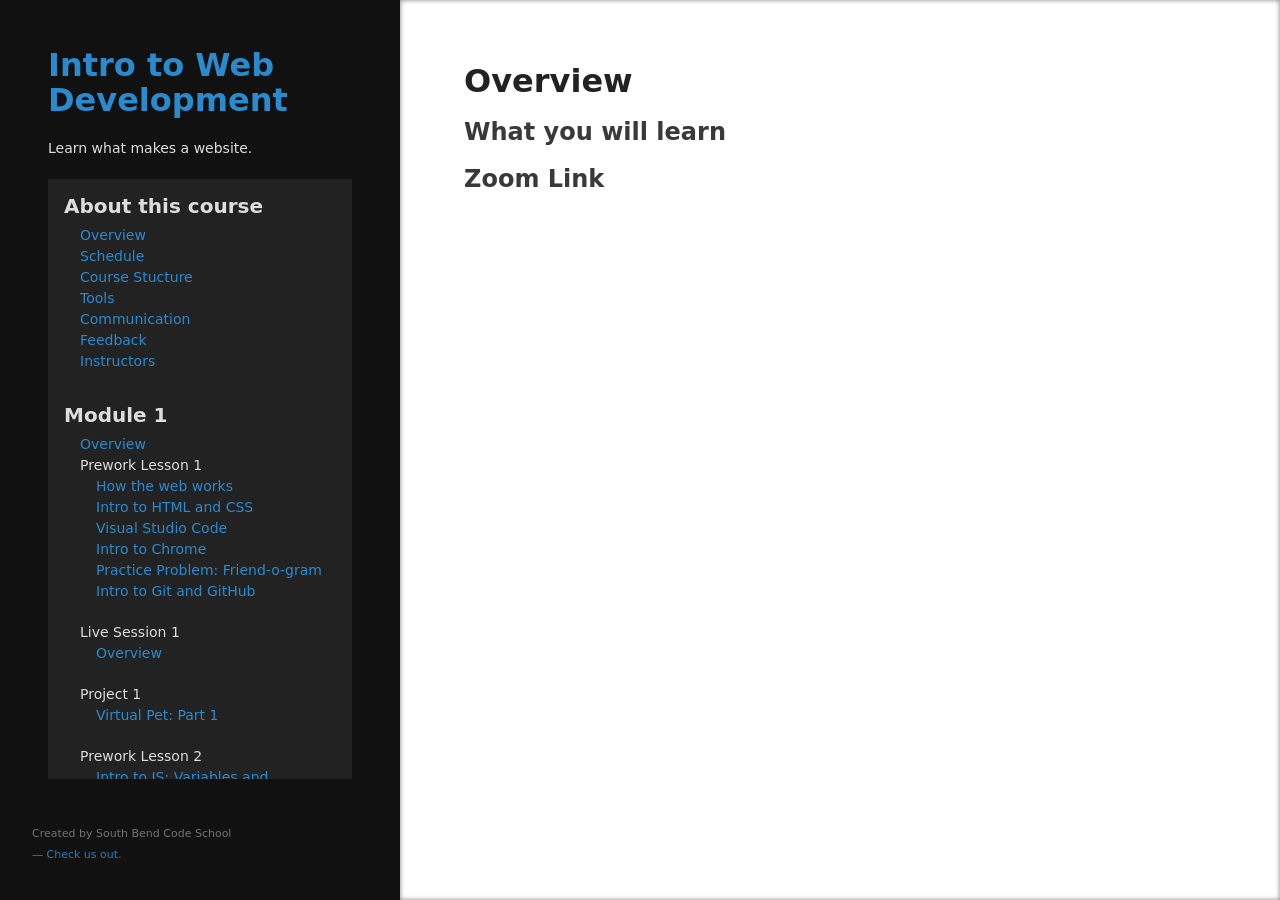
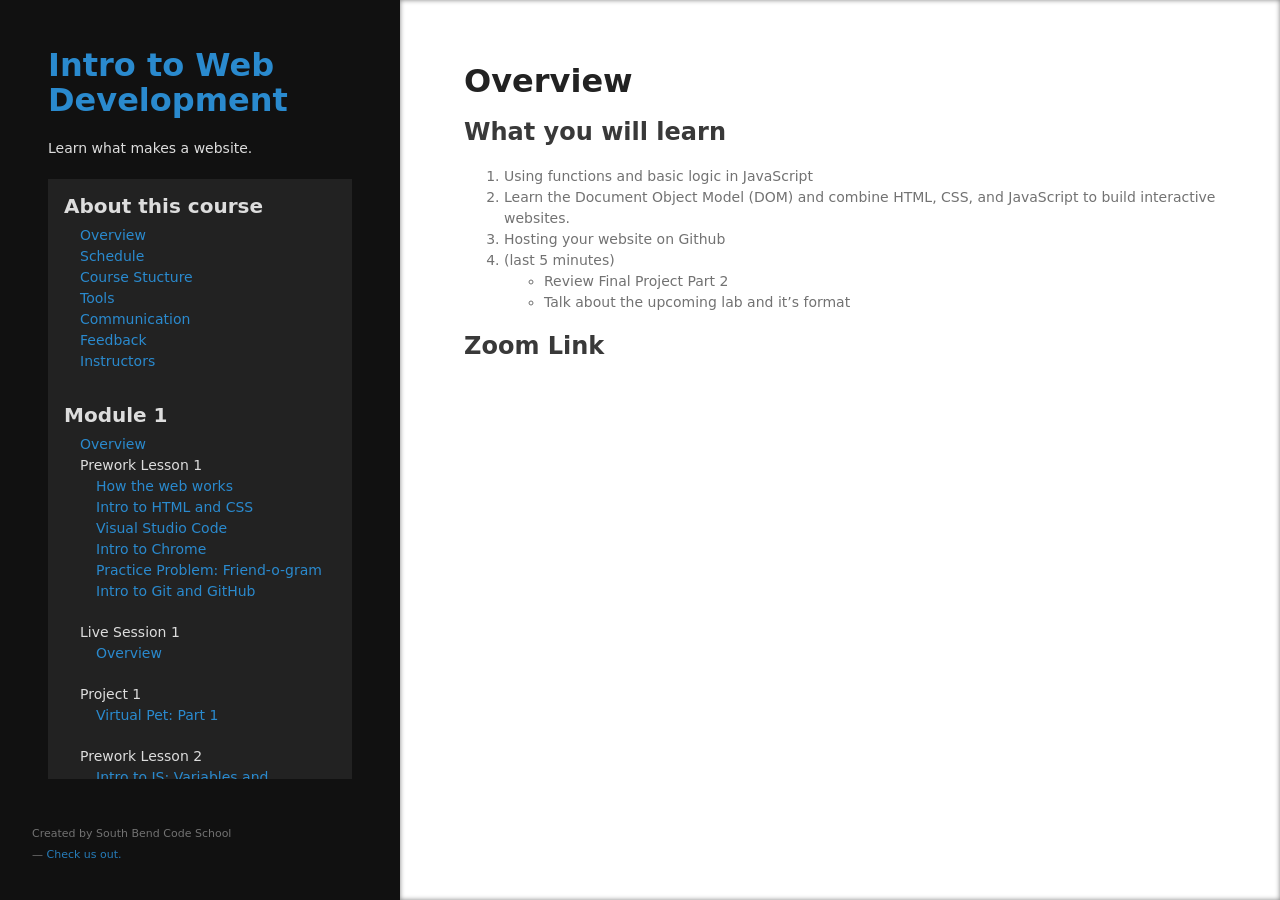
Before and after one commit to south-bend-code-works/intro-to-web-dev, a Jekyll site: the page built from lessons/module1/live_session_2.md, in a window 1280 px wide. Built offline with Jekyll 4.4.1, drawn with Linux system fonts in a browser that asks for light colours; our own code applies the rules of GitHub Pages for plain Markdown files.

Commit message:
Update live_session_2.md

```diff
--- a/lessons/module1/live_session_2.md
+++ b/lessons/module1/live_session_2.md
@@ -5,5 +5,11 @@ layout: default
 # Overview
 
 ## What you will learn
+1. Using functions and basic logic in JavaScript
+2. Learn the Document Object Model (DOM) and combine HTML, CSS, and JavaScript to build interactive websites.
+3. Hosting your website on Github
+4. (last 5 minutes)
+    - Review Final Project Part 2
+    - Talk about the upcoming lab and it's format
 
 ## Zoom Link
```
